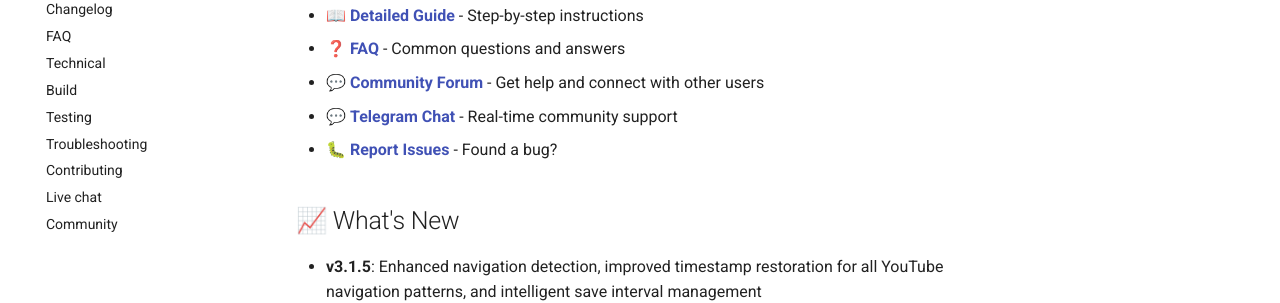
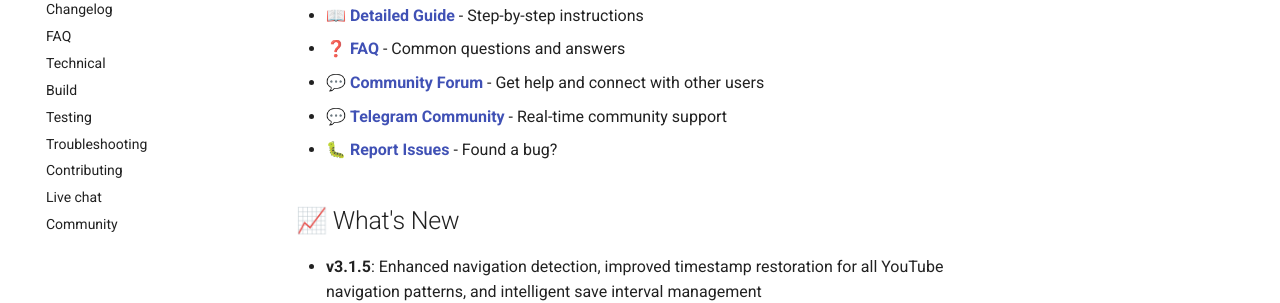
Before and after one commit to EdinUser/YouTubeLocalHistory, an MkDocs documentation site: the page built from docs/index.md, in a window 1280 px wide and 900 px high, scrolled down 11517 px. Shown: the part 153-456 px from the top of the window. Built offline with MkDocs 1.6.1 and Material for MkDocs 9.7.7, drawn with Linux system fonts in a browser that asks for light colours; comment, search, counter and statistics services are not loaded.

Commit message:
Update docs/index.md
Co-authored-by: Copilot <175728472+Copilot@users.noreply.github.com>

```diff
--- a/docs/index.md
+++ b/docs/index.md
@@ -191,7 +191,7 @@ Because we store everything locally:
 - 📖 **[Detailed Guide](./detailed_guide.md)** - Step-by-step instructions
 - ❓ **[FAQ](./faq.md)** - Common questions and answers
 - 💬 **[Community Forum](https://community.kirilov.dev/t/re-watch)** - Get help and connect with other users
-- 💬 **[Telegram Chat](https://t.me/+eFftKWGVvSpiZjZk)** - Real-time community support
+- 💬 **[Telegram Community](https://t.me/+eFftKWGVvSpiZjZk)** - Real-time community support
 - 🐛 **[Report Issues](https://github.com/EdinUser/YouTubeLocalHistory/issues)** - Found a bug?
 
 ## 📈 What's New
```
